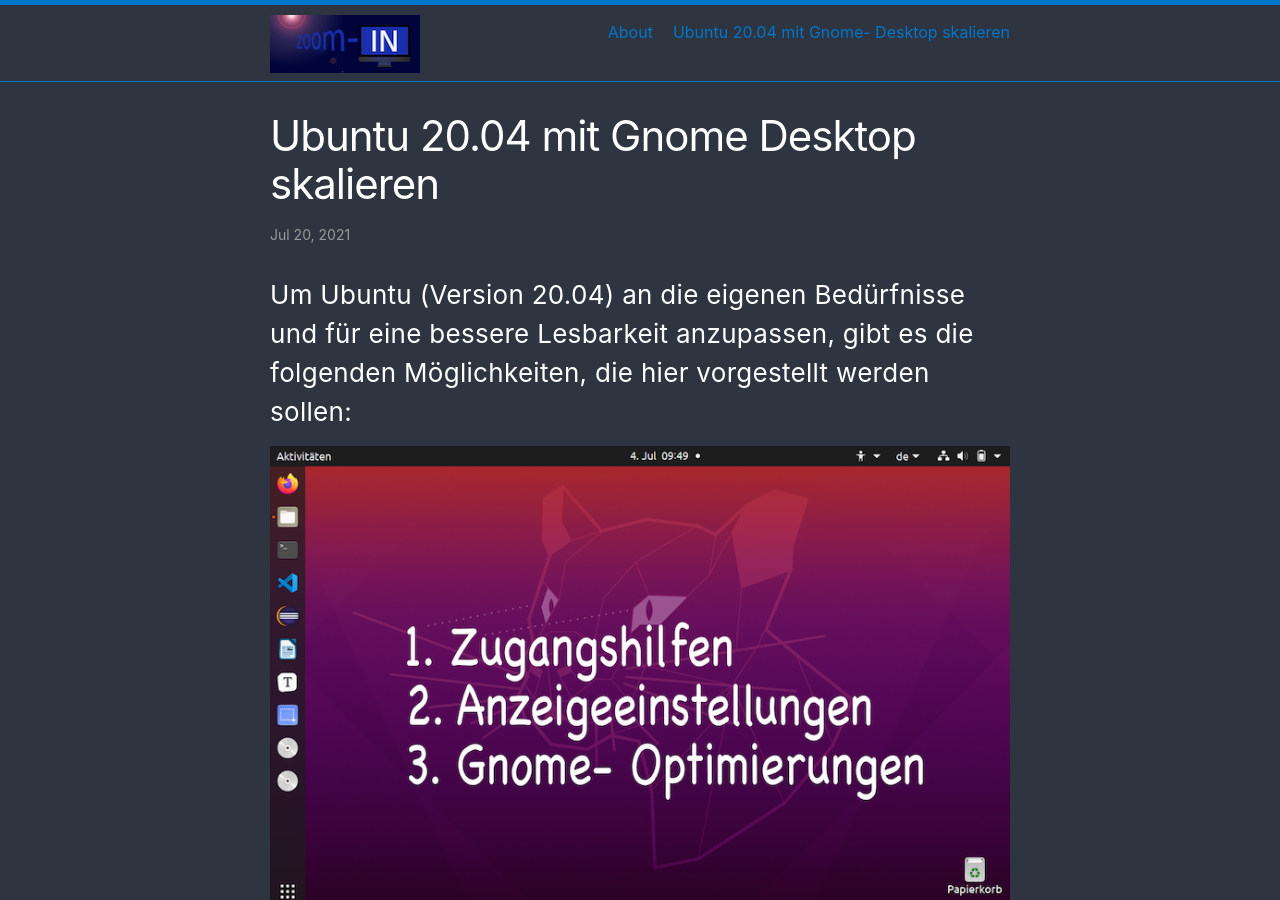
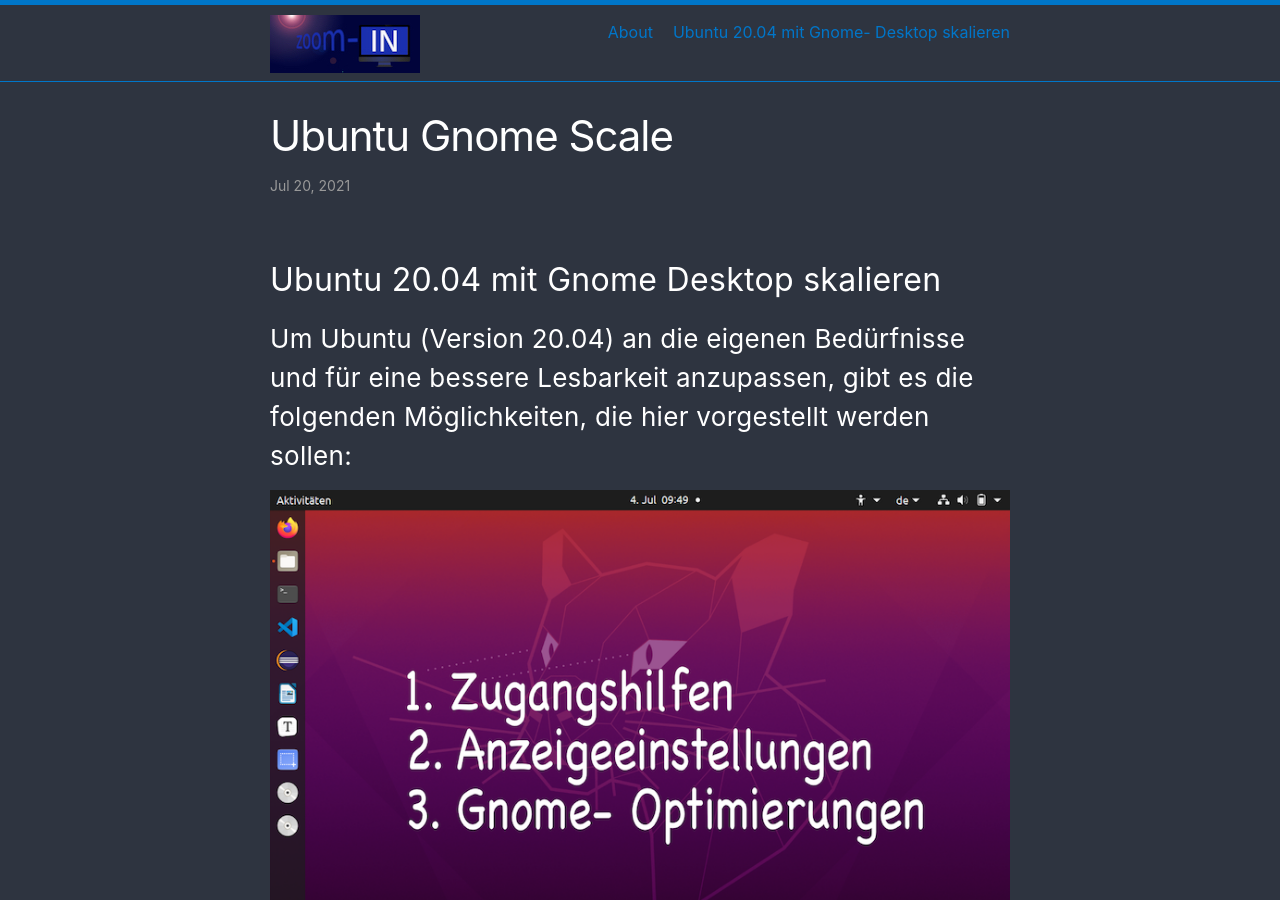
Before and after one commit to henrietteBaum/henrietteBaum.github.io, a Jekyll site: the page built from _posts/2021-07-20-ubuntu-gnome-scale.md, in a window 1280 px wide and 900 px high. Built offline with Jekyll 4.4.1, drawn with Linux system fonts in a browser that asks for light colours; some of the changed lines change nothing that is shown.

Commit message:
Update 2021-07-20-ubuntu-gnome-scale.md

```diff
--- a/_posts/2021-07-20-ubuntu-gnome-scale.md
+++ b/_posts/2021-07-20-ubuntu-gnome-scale.md
@@ -1,9 +1,8 @@
 ---
 layout: post
-title: Ubuntu 20.04 mit Gnome Desktop skalieren
-categories: operating-system
 ---
 
+## Ubuntu 20.04 mit Gnome Desktop skalieren
 
 Um Ubuntu (Version 20.04) an die eigenen Bedürfnisse und für eine bessere Lesbarkeit anzupassen, gibt es die folgenden Möglichkeiten, die hier vorgestellt werden sollen:
 
@@ -16,22 +15,27 @@
 Alle Einstellungspunkte lassen sich schnell über die Suchoption des Desktops auffinden. Dazu die linke Windows- Taste drücken und in das dann erscheinende Suchfeld die Anfangsbuchstaben der gewünschten Option oder Anwendung eingeben.
 
 ![Ubuntu-20.04-gnome-scale](/assets/images/ubuntu-gnome-scale/ubuntu-20.04-gnome-scale_02.png)
+
 ## Zugangshilfen
 
 In den Einstellungen kann man über den Menüpunkt “Zugangshilfen” den Schriftgrad, den Mauszeiger oder auch die gesamte Oberfläche vergrößern.
 
 ![Ubuntu-20.04-gnome-scale](/assets/images/ubuntu-gnome-scale/ubuntu-20.04-gnome-scale_03.png)
+
 Das Aktivieren des Schalters oben rechts (Menü zur Barrierefreiheit immer anzeigen) legt ein Symbol für die Zugangshilfen in die Menüleiste des Desktops, so dass man alle Einstellungen von dort aus schnell ein- und ausschalten kann.
 
 ![Ubuntu-20.04-gnome-scale](/assets/images/ubuntu-gnome-scale/ubuntu-20.04-gnome-scale_04.png)
+
 ## Anzeigeeinstellungen
 
 In der Einstellungsverwaltung unter dem Menüpunkt “Anzeigegeräte” lassen sich unterschiedliche Auflösungen auswählen. Es gibt aber auch die Option, die gesamte Systemoberfläche zu skalieren.
 
 ![Ubuntu-20.04-gnome-scale](/assets/images/ubuntu-gnome-scale/ubuntu-20.04-gnome-scale_05.png)
+
 Die einze-20.04-gnome-scale]lnen Stufen werden erst angezeigt nach Aktivierung des Schalters “Fraktionierte Skalierung”. Welche Stufen dann angeboten werden, richtet sich nach der vorhandenen Grafik- Hardware und kann von Gerät zu Gerät unterschiedlich sein.
 
 ![Ubuntu-20.04-gnome-scale](/assets/images/ubuntu-gnome-scale/ubuntu-20.04-gnome-scale_06.png)
+
 **Tipp**: Hat man eine Skalierung gewählt, bei der nur noch Fensterausschnitte angezeigt werden und die Schaltflächen nicht mehr erreichbar scheinen, kann man bei gedrückter linker Windows- Taste mit der Maus das Fenster in eine andere Position ziehen, so dass man die Schaltflächen wieder erreichen und die Skalierung zurücksetzen kann.
 
 ## Gnome- Optimierungen
@@ -39,19 +43,23 @@
 Die sehr nützliche Systemerweiterung “Gnome- Optimierungen” kann man über den App- Store nachinstallieren. Mithilfe dieser Erweiterung lassen sich zusätzliche Einstellungen für die Oberfläche des Betriebssystems vornehmen.
 
 ![Ubuntu-20.04-gnome-scale](/assets/images/ubuntu-gnome-scale/ubuntu-20.04-gnome-scale_07.png)
+
 Beim Aufruf über die Suchfunktion schlägt Ubuntu automatisch den App- Store als Quelle vor, wenn die Erweiterung noch nicht im System gefunden, wird. Über die Optimierungen lässt sich zusätzlich zu den oben beschriebenen Einstellungen nochmals die Schriftgröße einzelner Schriftbereiche und ein Skalierungsfaktor für die Schrift insgesamt wählen.
 
 ![Ubuntu-20.04-gnome-scale](/assets/images/ubuntu-gnome-scale/ubuntu-20.04-gnome-scale_08.png)
+
 Wurde zuvor bereits über die Zugangshilfen der Punkt “Große Schrift” aktiviert, erscheint hier bei “Skalierungsfaktor” der erhöhte Wert 1,25. In der Abbildung oben wurde der Wert dann nochmals um 0,10 erhöht und auf 1,35 gesetzt.
 
 Für einzelne Schriftbereiche lässt sich die Schriftgröße auf einen konkreten Wert setzten oder eine andere Schriftart wählen :
 
 ![Ubuntu-20.04-gnome-scale](/assets/images/ubuntu-gnome-scale/ubuntu-20.04-gnome-scale_09.png)
+
 ## Dark Mode
 
 Wer es lieber dunkler mag, kann dies über die Einstellungsverwaltung systemweit umstellen:
 
 ![Ubuntu-20.04-gnome-scale](/assets/images/ubuntu-gnome-scale/ubuntu-20.04-gnome-scale_10.png)
+
 Über Erweiterung “Gnome- Optimierungen” lässt sich ebenfalls das Erscheinungsbild bestimmen, mit zusätzlichen Optionen für Thema, Symbole und Mauszeiger:
 
 ![Ubuntu-20.04-gnome-scale](/assets/images/ubuntu-gnome-scale/ubuntu-20.04-gnome-scale_11.png)
```
